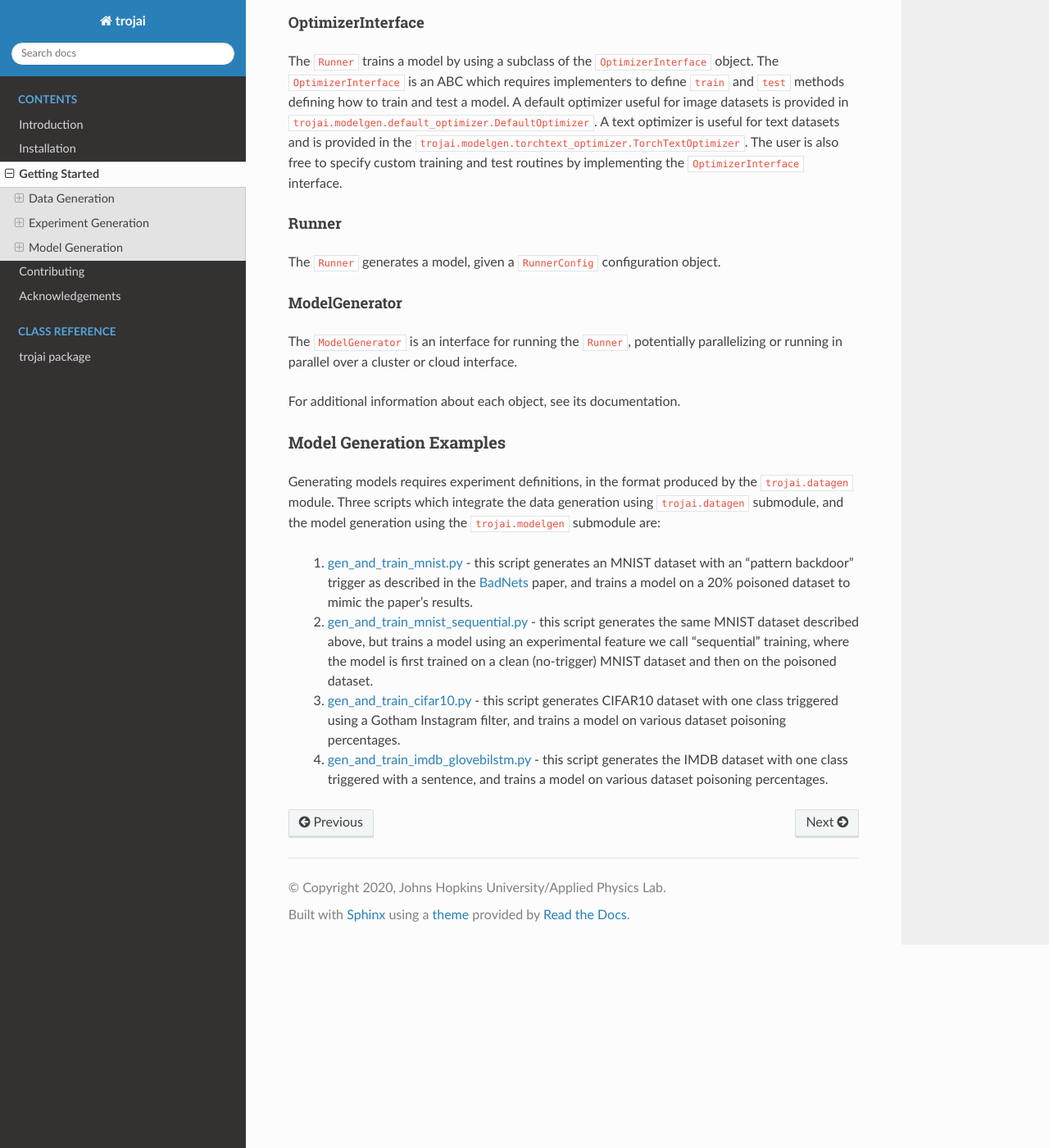
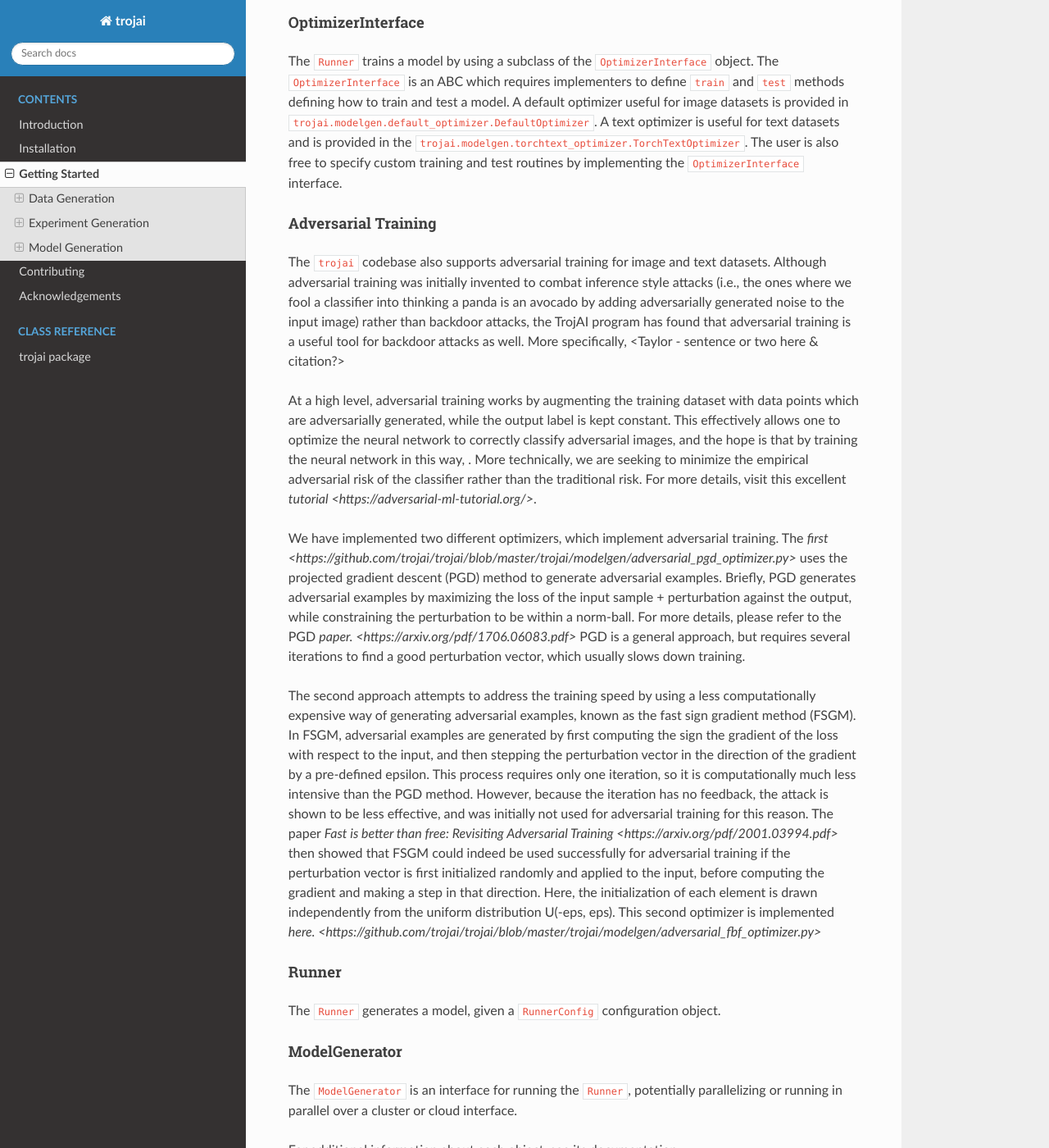
Before and after one commit to trojai/trojai, a Sphinx documentation site: the page built from docs/source/gettingstarted.rst, in a window 1280 px wide and 1400 px high, scrolled down 8673 px. Shown: the whole window at 82% size. Built offline with Sphinx 7.4.7 and the Read the Docs theme 2.0.0, drawn with Linux system fonts in a browser that asks for light colours; the version number could not be read and is left out; some of the changed text lies outside the part shown.

Commit message:
added some initial updates to the rtd text that cover adversarial training, and amp modifications to the baseline

```diff
--- a/docs/source/gettingstarted.rst
+++ b/docs/source/gettingstarted.rst
@@ -238,6 +238,17 @@ OptimizerInterface
 ^^^^^^^^^^^^^^^^^^
 The ``Runner`` trains a model by using a subclass of the ``OptimizerInterface`` object.  The ``OptimizerInterface`` is an ABC which requires implementers to define ``train`` and ``test`` methods defining how to train and test a model.  A default optimizer useful for image datasets is provided in ``trojai.modelgen.default_optimizer.DefaultOptimizer``.  A text optimizer is useful for text datasets and is provided in the ``trojai.modelgen.torchtext_optimizer.TorchTextOptimizer``.  The user is also free to specify custom training and test routines by implementing the ``OptimizerInterface`` interface.
 
+Adversarial Training
+^^^^^^^^^^^^^^^^^^
+The ``trojai`` codebase also supports adversarial training for image and text datasets.  Although adversarial training was initially invented to combat inference style attacks (i.e., the ones where we fool a classifier into thinking a panda is an avocado by adding adversarially generated noise to the input image) rather than backdoor attacks, the TrojAI program has found that adversarial training is a useful tool for backdoor attacks as well.  More specifically, <Taylor - sentence or two here & citation?>
+
+At a high level, adversarial training works by augmenting the training dataset with data points which are adversarially generated, while the output label is kept constant.  This effectively allows one to optimize the neural network to correctly classify adversarial images, and the hope is that by training the neural network in this way, .  More technically, we are seeking to minimize the empirical adversarial risk of the classifier rather than the traditional risk.  For more details, visit this excellent `tutorial <https://adversarial-ml-tutorial.org/>`.
+
+We have implemented two different optimizers, which implement adversarial training.  The `first <https://github.com/trojai/trojai/blob/master/trojai/modelgen/adversarial_pgd_optimizer.py>` uses the projected gradient descent (PGD) method to generate adversarial examples.  Briefly, PGD generates adversarial examples by maximizing the loss of the input sample + perturbation against the output, while constraining the perturbation to be within a norm-ball.  For more details, please refer to the PGD `paper. <https://arxiv.org/pdf/1706.06083.pdf>`  PGD is a general approach, but requires several iterations to find a good perturbation vector, which usually slows down training.
+
+The second approach attempts to address the training speed by using a less computationally expensive way of generating adversarial examples, known as the fast sign gradient method (FSGM).  In FSGM, adversarial examples are generated by first computing the sign the gradient of the loss with respect to the input, and then stepping the perturbation vector in the direction of the gradient by a pre-defined epsilon.  This process requires only one iteration, so it is computationally much less intensive than the PGD method.  However, because the iteration has no feedback, the attack is shown to be less effective, and was initially not used for adversarial training for this reason.  The paper `Fast is better than free: Revisiting Adversarial Training <https://arxiv.org/pdf/2001.03994.pdf>` then showed that FSGM could indeed be used successfully for adversarial training if the perturbation vector is first initialized randomly and applied to the input, before computing the gradient and making a step in that direction.  Here, the initialization of each element is drawn independently from the uniform distribution U(-eps, eps).  This second optimizer is implemented `here. <https://github.com/trojai/trojai/blob/master/trojai/modelgen/adversarial_fbf_optimizer.py>`
+
+
 Runner
 ^^^^^^^^^^^^^^^^^^
 The ``Runner`` generates a model, given a ``RunnerConfig`` configuration object.
@@ -250,6 +261,10 @@ For additional information about each object, see its documentation.
 
 .. currentmodule:: trojai
 
+Scalability
+------------------
+One of the motivations for creating the ``trojai`` package was to enable large scale backdoor model generation, easily and quickly.  The configuration objects and the infrastructure attempt to address the "easy" objective.  To accelerate model generation, automated mixed precision (AMP) optimization is included in the ``trojai`` package.  AMP is supported natively by PyTorch beginning with v1.6, and is effectively an engine which automatically converts some GPU operations from 32-bit floating point to 16-bit floating point (thereby increasing speed) while maintaining the same performance.  It can be easily enabled when training models by simply setting the ``use_amp=True`` flag when configuring the `Runner <https://github.com/trojai/trojai/blob/master/trojai/modelgen/config.py#L996>` or `ModelGenerator <https://github.com/trojai/trojai/blob/master/trojai/modelgen/config.py#L752>`.
+
 Model Generation Examples
 ------------------
 
```
